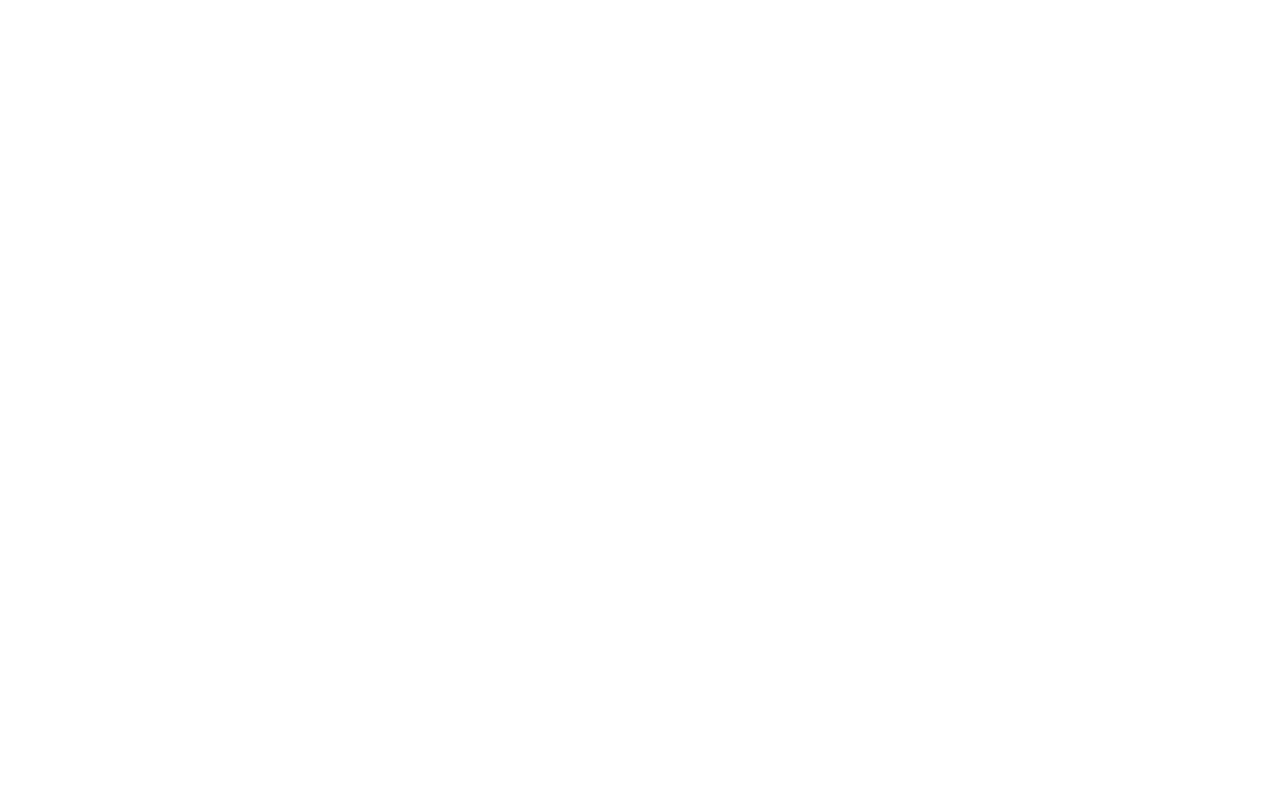
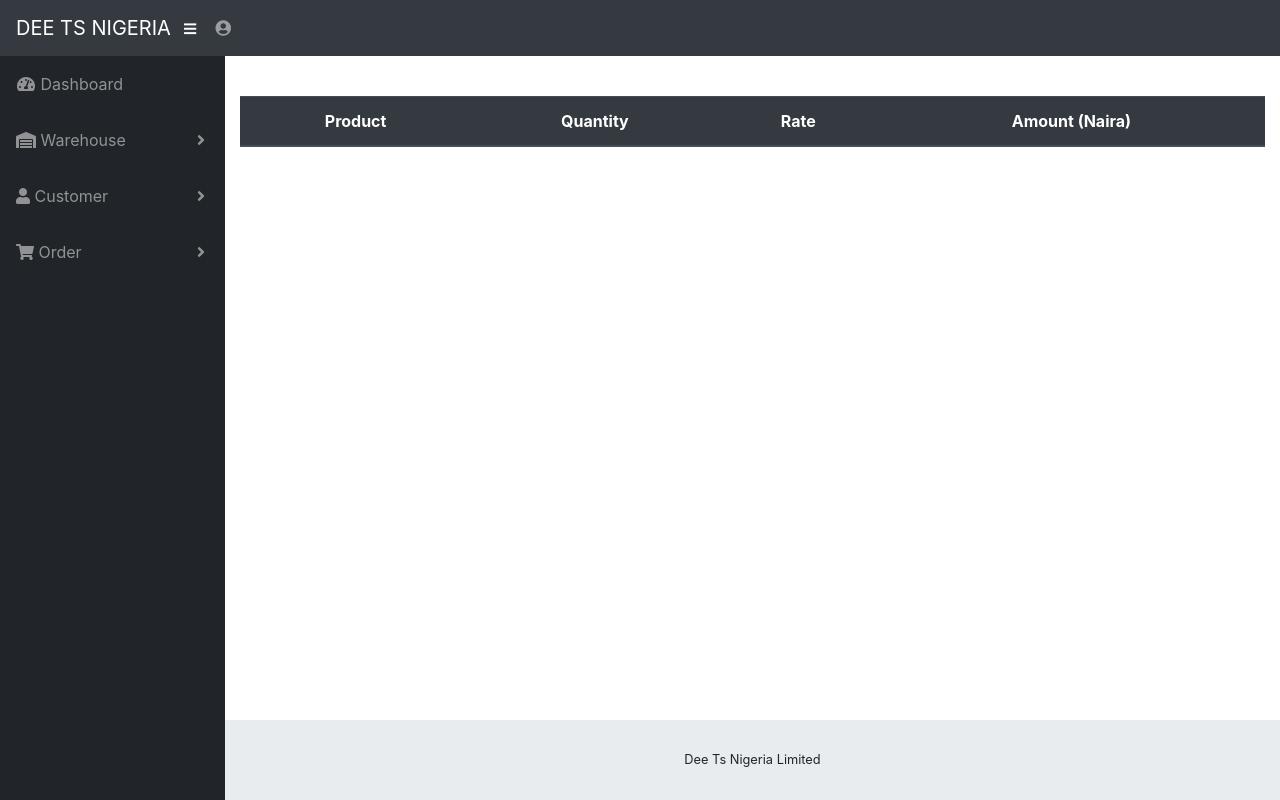
Before and after one commit to temi92/inventory_management, a Flask app: page /get_order_item in a window 1280 px wide. Before the commit the page is empty. Run offline with Flask 2, Linux system fonts and the light colour scheme; lists and menus that the app fills with data are empty; some libraries are stand-ins or nearby versions.

Commit message:
fixed bug causing 500 error

```diff
--- a/deets_nigeria/routes.py
+++ b/deets_nigeria/routes.py
@@ -9,7 +9,7 @@
 import string
 
 
-items = None
+#items = None
 
 #load json file that contains credentials..
 with open('deets_nigeria/credentials.json') as f:
@@ -243,13 +243,24 @@
 #TODO FIX THIS..
 @app.route("/get_order_item", methods=["GET", "POST"])
 def get_order_item():
-    global items
+    #global items
+    items = None
+
     if request.method == "POST":
         order_id = request.json["order_id"]
         items = OrderItem.query.filter_by(order_id=order_id).all()
         print ("get_order_item {}".format(items))
 
-    return ""
+        product_names = [Product.query.filter_by(id=item.product_id).first().product_name for item in items]
+        quantity = [item.quantity for item in items]
+        rate = [item.rate for item in items]
+        amount = [item.amount for item in items]
+        print(product_names, quantity, rate, amount)
+        items = list(zip(product_names, quantity, rate, amount))
+
+    #return ""
+
+    return render_template("order_details.html", items=items)
 
 
 @app.route("/order_details", methods=["GET", "POST"])
--- a/deets_nigeria/templates/view_order.html
+++ b/deets_nigeria/templates/view_order.html
@@ -175,7 +175,7 @@
         <tr >
             <td align="center"> {{customer.0}} </td>
             <td align="center"> {{customer.1}} </td>
-            <td align="center"> <a class="orderNo" href="{{url_for('order_details')}}"> {{customer.2}} </a></td>
+            <td align="center"> <a class="orderNo" href="{{url_for('get_order_item')}}"> {{customer.2}} </a></td>
             <td align="center"><span class="badge badge-pill badge-danger" id="paid_status_{{loop.index}}">{{customer.3}}</span></td>
             <td align="center">{{customer.4}}</td>
             <td align="center"><button class="btn btn-default update" data-toggle="modal" data-target="#update"><em class="fas fa-edit"></em></button></td>
```
